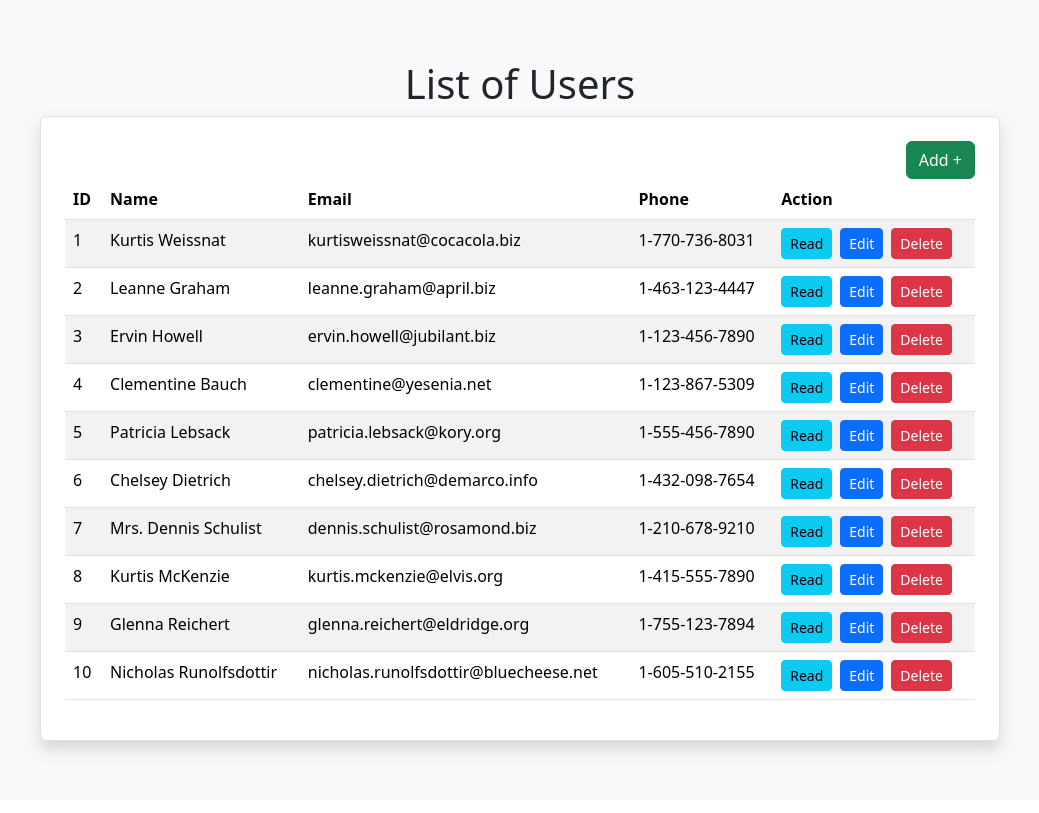
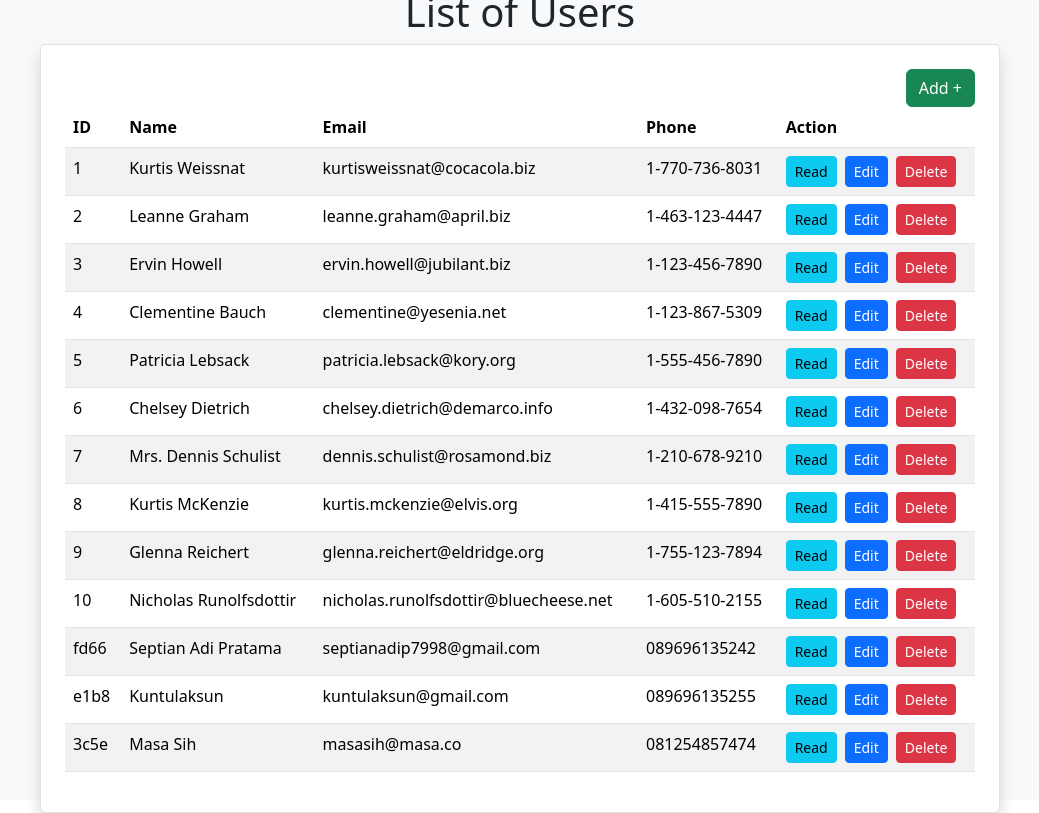
Before and after one commit to septianadip17/crud-axios, a React (Vite) app: page / in a window 1280 px wide. Shown: the whole page, without its empty margins (120-1159 px from the left). Built offline with nearby package versions, Linux system fonts and the light colour scheme; data requests are answered from the project's data file.

Commit message:
succesfull add data

```diff
--- a/db.json
+++ b/db.json
@@ -1,7 +1,7 @@
 {
   "users": [
     {
-      "id": 1,
+      "id": "1",
       "name": "Kurtis Weissnat",
       "username": "kurtisweissnat",
       "email": "kurtisweissnat@cocacola.biz",
@@ -9,7 +9,7 @@
       "website": "hildegard.org"
     },
     {
-      "id": 2,
+      "id": "2",
       "name": "Leanne Graham",
       "username": "leannegraham",
       "email": "leanne.graham@april.biz",
@@ -17,7 +17,7 @@
       "website": "leannegraham.net"
     },
     {
-      "id": 3,
+      "id": "3",
       "name": "Ervin Howell",
       "username": "ervinhowell",
       "email": "ervin.howell@jubilant.biz",
@@ -25,7 +25,7 @@
       "website": "anastasia.net"
     },
     {
-      "id": 4,
+      "id": "4",
       "name": "Clementine Bauch",
       "username": "clementinebauch",
       "email": "clementine@yesenia.net",
@@ -33,7 +33,7 @@
       "website": "ramiro.info"
     },
     {
-      "id": 5,
+      "id": "5",
       "name": "Patricia Lebsack",
       "username": "patricialebsack",
       "email": "patricia.lebsack@kory.org",
@@ -41,7 +41,7 @@
       "website": "kory.org"
     },
     {
-      "id": 6,
+      "id": "6",
       "name": "Chelsey Dietrich",
       "username": "chelseydietrich",
       "email": "chelsey.dietrich@demarco.info",
@@ -49,7 +49,7 @@
       "website": "scubafever.com"
     },
     {
-      "id": 7,
+      "id": "7",
       "name": "Mrs. Dennis Schulist",
       "username": "dennisschulist",
       "email": "dennis.schulist@rosamond.biz",
@@ -57,7 +57,7 @@
       "website": "rosamond.biz"
     },
     {
-      "id": 8,
+      "id": "8",
       "name": "Kurtis McKenzie",
       "username": "kurtismckenzie",
       "email": "kurtis.mckenzie@elvis.org",
@@ -65,7 +65,7 @@
       "website": "elvis.org"
     },
     {
-      "id": 9,
+      "id": "9",
       "name": "Glenna Reichert",
       "username": "glennareichert",
       "email": "glenna.reichert@eldridge.org",
@@ -73,12 +73,30 @@
       "website": "starlight.biz"
     },
     {
-      "id": 10,
+      "id": "10",
       "name": "Nicholas Runolfsdottir",
       "username": "nicholasrunolfsdottir",
       "email": "nicholas.runolfsdottir@bluecheese.net",
       "phone": "1-605-510-2155",
       "website": "bluecheese.net"
+    },
+    {
+      "id": "fd66",
+      "name": "Septian Adi Pratama",
+      "email": "septianadip7998@gmail.com",
+      "phone": "089696135242"
+    },
+    {
+      "id": "e1b8",
+      "name": "Kuntulaksun",
+      "email": "kuntulaksun@gmail.com",
+      "phone": "089696135255"
+    },
+    {
+      "id": "3c5e",
+      "name": "Masa Sih",
+      "email": "masasih@masa.co",
+      "phone": "081254857474"
     }
   ]
 }
--- a/src/Create.jsx
+++ b/src/Create.jsx
@@ -16,7 +16,7 @@ const Create = () => {
       .post("http://localhost:3000/users", values)
       .then((res) => {
         console.log(res);
-        navigate('/')
+        navigate("/");
       })
       .catch((err) => console.log(err));
   };
@@ -33,7 +33,7 @@ const Create = () => {
               name="name"
               className="form-control"
               placeholder="Enter Name"
-              onChange={(e) => setValues({ ...values, name: e.target.value })}
+              onChange={e => setValues({ ...values, name: e.target.value })}
             />
           </div>
           <div className="mb-2">
@@ -43,7 +43,7 @@ const Create = () => {
               name="email"
               className="form-control"
               placeholder="Enter Email"
-              onChange={(e) => setValues({ ...values, email: e.target.value })}
+              onChange={e => setValues({ ...values, email: e.target.value })}
             />
           </div>
           <div className="mb2">
@@ -53,10 +53,14 @@ const Create = () => {
               name="phone"
               className="form-control"
               placeholder="Enter Phone"
-              onChange={(e) => setValues({ ...values, phone: e.target.value })}
+              onChange={e => setValues({ ...values, phone: e.target.value })}
             />
-            <button className="btn btn-success">Submit</button>
-            <Link to="/">Back</Link>
+            <div className="d-flex gap-2 mt-3">
+              <button className="btn btn-success">Submit</button>
+              <Link to="/" className="btn btn-primary">
+                Back
+              </Link>
+            </div>
           </div>
         </form>
       </div>
```
